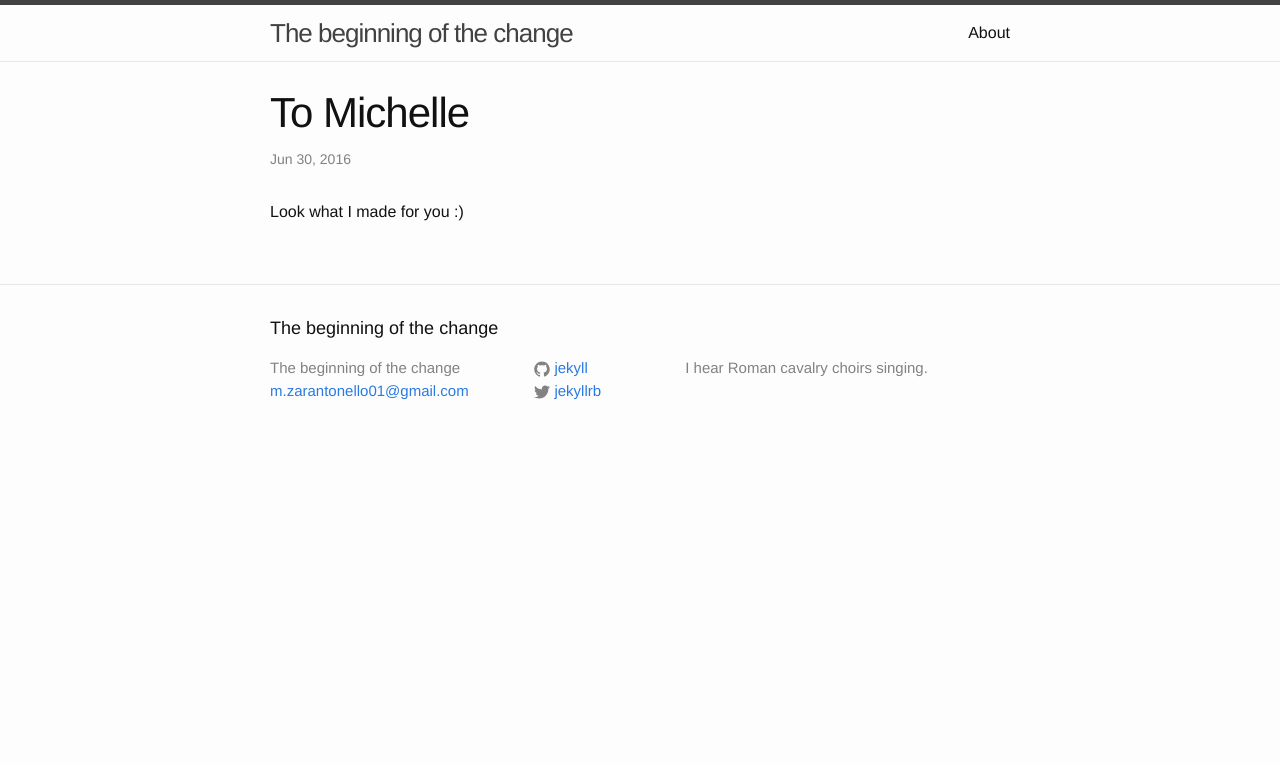
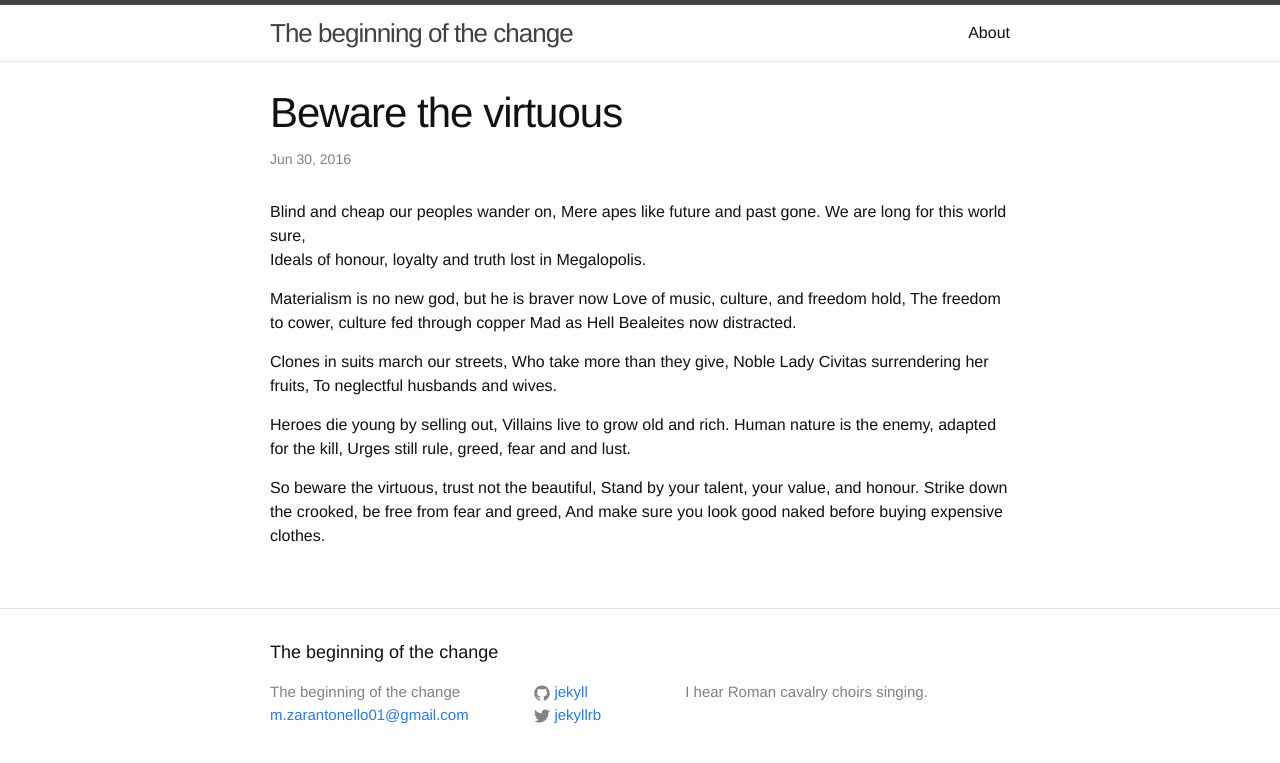
Before and after one commit to Danathor/Danathor.github.io, a Jekyll site: the page built from _posts/2016-06-30-welcome-to-jekyll.markdown, in a window 1280 px wide. Shown: the top 763 px of the page. Built offline with Jekyll 4.4.1, drawn with Linux system fonts in a browser that asks for light colours.

Commit message:
Update 2016-06-30-welcome-to-jekyll.markdown

```diff
--- a/_posts/2016-06-30-welcome-to-jekyll.markdown
+++ b/_posts/2016-06-30-welcome-to-jekyll.markdown
@@ -1,11 +1,35 @@
 ---
 layout: post
-title:  "To Michelle"
+title:  "Beware the virtuous"
 date:   2016-06-30 08:07:46 -0400
 categories: jekyll update
 ---
 
-Look what I made for you :)
+Blind and cheap our peoples wander on,
+Mere apes like future and past gone.
+We are long for this world sure,
+Ideals of honour, loyalty and truth lost in Megalopolis.
+
+Materialism is no new god, but he is braver now
+Love of music, culture, and freedom hold,
+The freedom to cower, culture fed through copper
+Mad as Hell Bealeites now distracted.
+
+Clones in suits march our streets,
+Who take more than they give,
+Noble Lady Civitas surrendering her fruits,
+To neglectful husbands and wives.
+
+Heroes die young by selling out,
+Villains live to grow old and rich.
+Human nature is the enemy, adapted for the kill,
+Urges still rule, greed, fear and and lust.
+
+So beware the virtuous, trust not the beautiful,
+Stand by your talent, your value, and honour.
+Strike down the crooked, be free from fear and greed,
+And make sure you look good naked before buying expensive clothes.
+
 
 
 [jekyll-docs]: http://jekyllrb.com/docs/home
```
